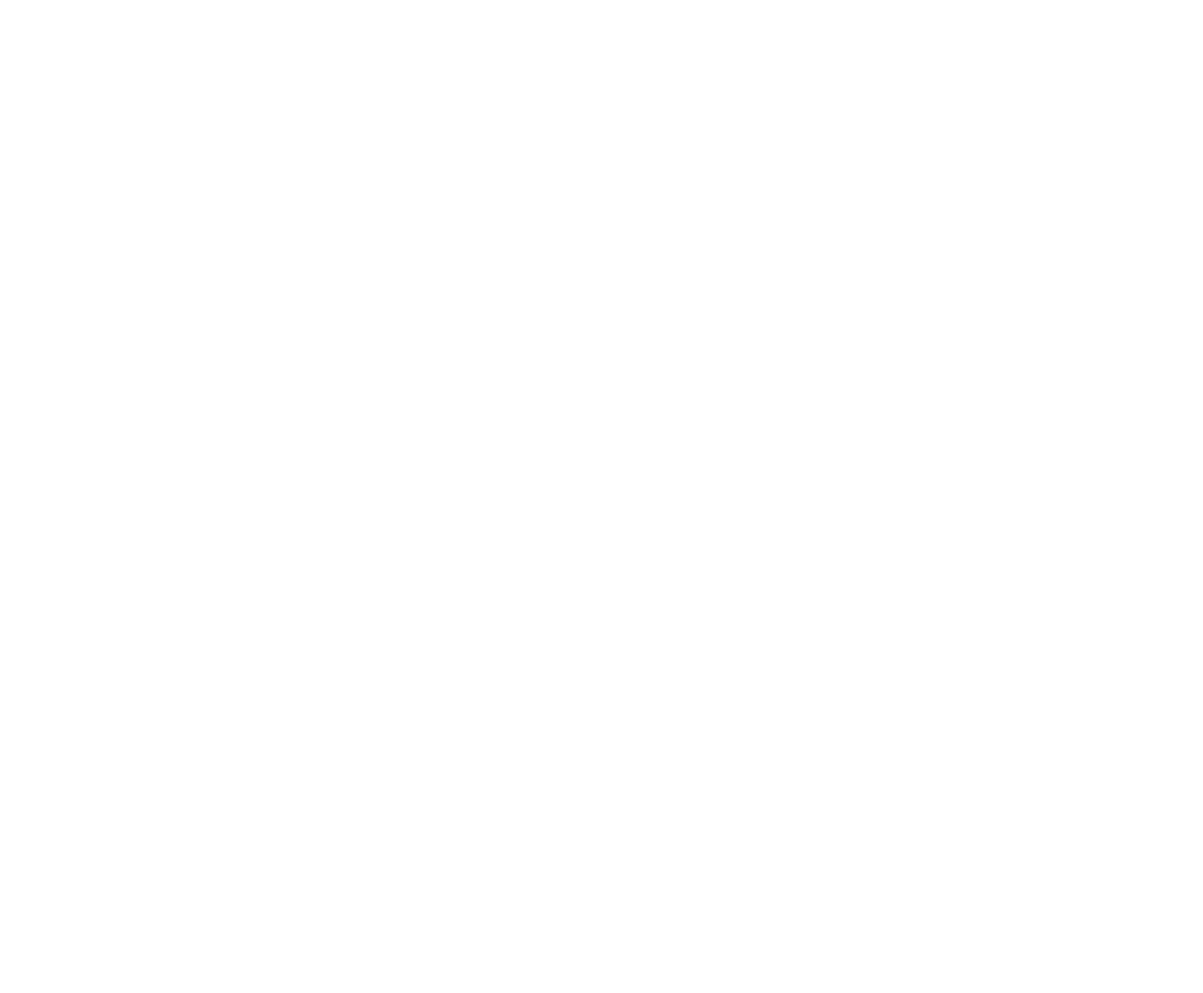
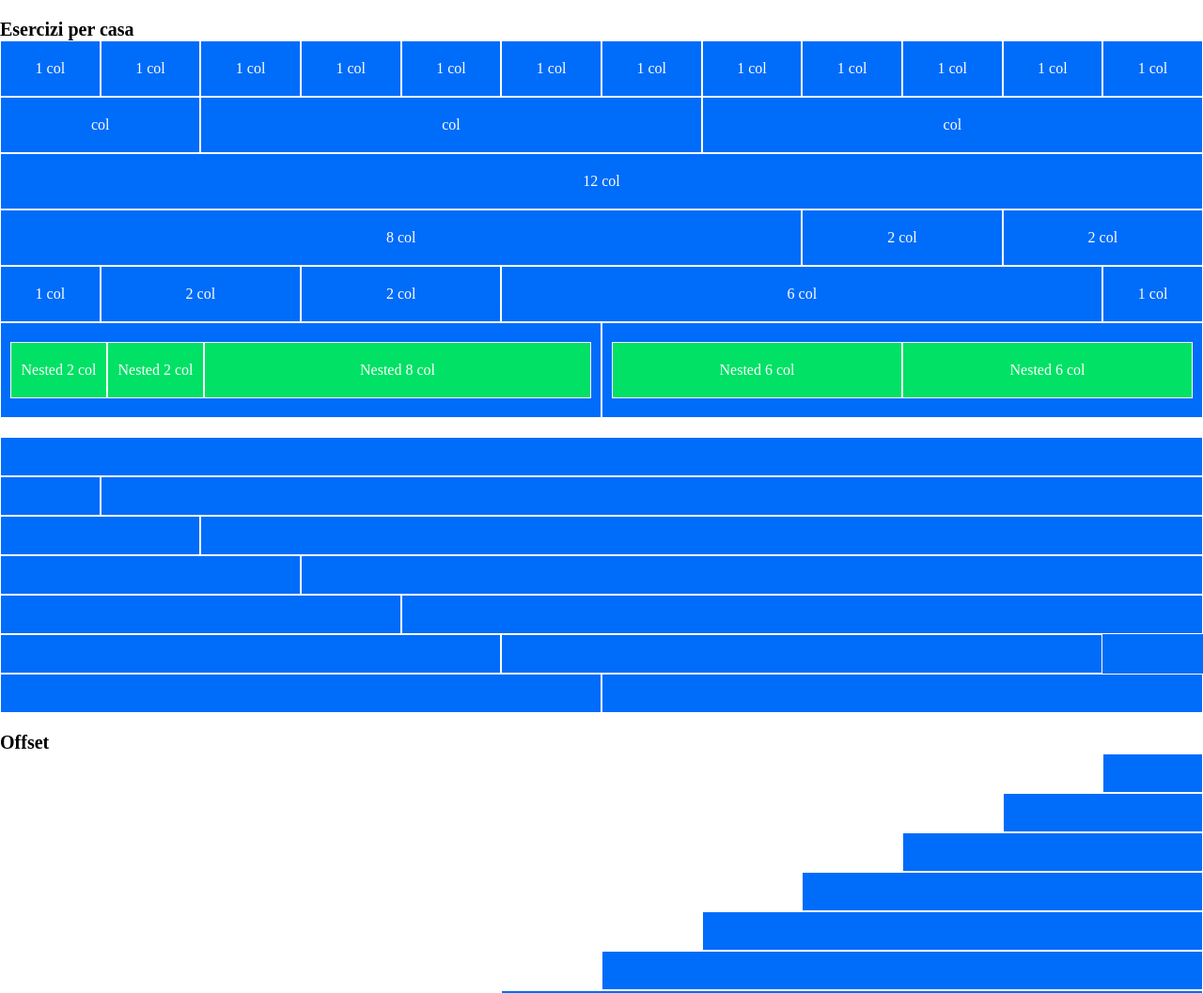
Before and after one commit to Crisano97/html-css-12bool, a plain HTML site: page index.html in a window 1280 px wide. Shown: the top 1057 px of the page at 94% size. Before the commit the page ends 800 px from the top, so only its background shows below. Drawn offline with Linux system fonts and the light colour scheme.

Commit message:
Completo

```diff
--- a/css/style.css
+++ b/css/style.css
@@ -0,0 +1,28 @@
+[class*="col-"], .col{
+    color: white;
+    border: 1px solid white;
+    text-align: center;
+    padding: 20px 0;
+ }
+
+ .container-fluid {
+    margin-top: 20px;
+ }
+
+ .container-fluid span {
+    font-weight: bold;
+    font-size: 20px;
+ }
+
+ .row{
+    background-color: #006cfa;
+ }
+
+ .nested {
+     padding: 0 10px
+ }
+
+ .row .bg-active {
+     background-color: #00e165;
+
+ }
--- a/index.html
+++ b/index.html
@@ -1,5 +1,6 @@
 <!DOCTYPE html>
 <html lang="en">
+
 <head>
     <meta charset="UTF-8">
     <meta http-equiv="X-UA-Compatible" content="IE=edge">
@@ -8,7 +9,116 @@
     <link rel="stylesheet" href="./css/12bool.css">
     <link rel="stylesheet" href="./css/style.css">
 </head>
+
 <body>
 
+    <div class="container-fluid">
+        <span>Esercizi per casa</span>
+        <div class="row">
+            <div class="col-lg-1">1 col</div>
+            <div class="col-lg-1">1 col</div>
+            <div class="col-lg-1">1 col</div>
+            <div class="col-lg-1">1 col</div>
+            <div class="col-lg-1">1 col</div>
+            <div class="col-lg-1">1 col</div>
+            <div class="col-lg-1">1 col</div>
+            <div class="col-lg-1">1 col</div>
+            <div class="col-lg-1">1 col</div>
+            <div class="col-lg-1">1 col</div>
+            <div class="col-lg-1">1 col</div>
+            <div class="col-lg-1">1 col</div>
+        </div>
+        <div class="row">
+            <div class="col-lg-2">col</div>
+            <div class="col-lg-5">col</div>
+            <div class="col-lg-5">col</div>
+        </div>
+        <div class="row">
+            <div class="col-lg-12">12 col</div>
+        </div>
+        <div class="row">
+            <div class="col-lg-8">8 col</div>
+            <div class="col-lg-2">2 col</div>
+            <div class="col-lg-2">2 col</div>
+        </div>
+        <div class="row">
+            <div class="col-lg-1">1 col</div>
+            <div class="col-lg-2">2 col</div>
+            <div class="col-lg-2">2 col</div>
+            <div class="col-lg-6">6 col</div>
+            <div class="col-lg-1">1 col</div>
+        </div>
+        <div class="row">
+            <div class="col-lg-6">
+                <div class="nested row">
+                    <div class="bg-active col-lg-2">Nested 2 col</div>
+                    <div class="bg-active col-lg-2">Nested 2 col</div>
+                    <div class="bg-active col-lg-8">Nested 8 col</div>
+                </div>
+            </div>
+            <div class="col-lg-6">
+                <div class="nested row">
+                    <div class="bg-active col-lg-6">Nested 6 col</div>
+                    <div class="bg-active col-lg-6">Nested 6 col</div>
+                </div>
+            </div>
+        </div>
+    </div>
+    <div class="container-fluid">
+        <div class="row">
+            <div class="col-lg-12"></div>
+        </div>
+        <div class="row">
+            <div class="col-lg-1"></div>
+            <div class="col-lg-11"></div>
+        </div>
+        <div class="row">
+            <div class="col-lg-2"></div>
+            <div class="col-lg-10"></div>
+        </div>
+        <div class="row">
+            <div class="col-lg-3"></div>
+            <div class="col-lg-9"></div>
+        </div>
+        <div class="row">
+            <div class="col-lg-4"></div>
+            <div class="col-lg-8"></div>
+        </div>
+        <div class="row">
+            <div class="col-lg-5"></div>
+            <div class="col-lg-6"></div>
+        </div>
+        <div class="row">
+            <div class="col-lg-6"></div>
+            <div class="col-lg-6"></div>
+        </div>
+    </div>
+    <div class="container-fluid">
+        <span>Offset</span>
+        <div class="row col-lg-offset-11">
+        </div>
+        <div class="row col-lg-offset-10">
+        </div>
+        <div class="row col-lg-offset-9">
+        </div>
+        <div class="row col-lg-offset-8">
+        </div>
+        <div class="row col-lg-offset-7">
+        </div>
+        <div class="row col-lg-offset-6">
+        </div>
+        <div class="row col-lg-offset-5">
+        </div>
+        <div class="row col-lg-offset-4">
+        </div>
+        <div class="row col-lg-offset-3">
+        </div>
+        <div class="row col-lg-offset-2">
+        </div>
+        <div class="row col-lg-offset-1">
+        </div>
+    </div>
+
 </body>
+
 </html>
```
